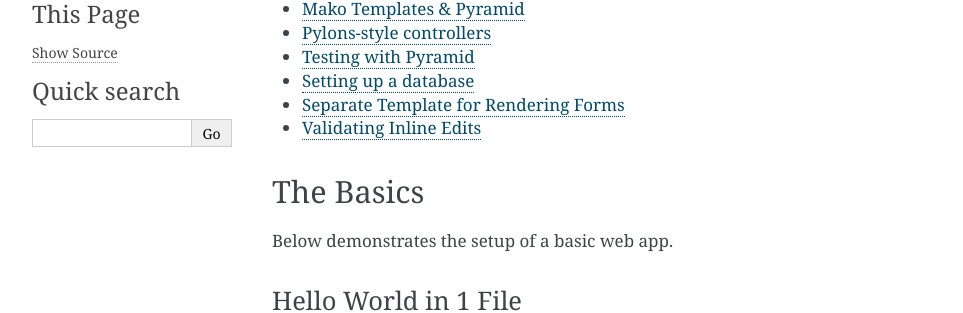
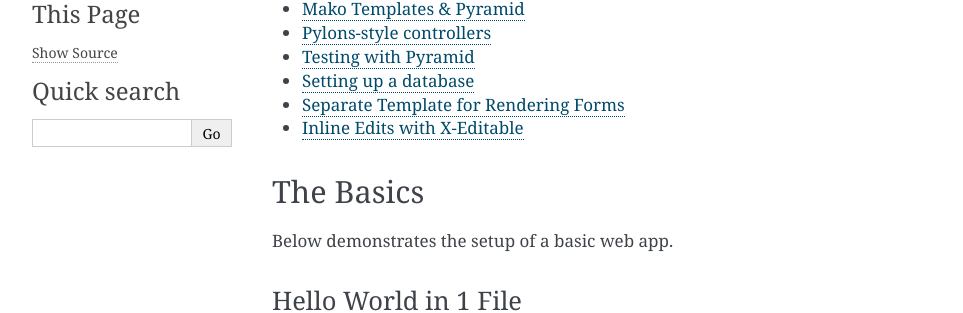
Before and after one commit to MaxwellGBrown/notebook, a Sphinx documentation site: the page built from docs/source/python_libraries/pyramid.rst, in a window 1280 px wide and 900 px high. Shown: the part 213-526 px from the top of the window, without its empty margins (148-1111 px from the left). Built offline with Sphinx 7.4.7, drawn with Linux system fonts in a browser that asks for light colours.

Commit message:
Changed the Inline Edit example label for Pyramid

```diff
--- a/docs/source/python_libraries/pyramid.rst
+++ b/docs/source/python_libraries/pyramid.rst
@@ -16,7 +16,7 @@
   examples/pyramid_unittests/pyramid_unittests
   examples/pyramid_database_setup/pyramid_database_setup
   examples/form_as_separate_template/form_as_separate_template
-  examples/validating_inline_edits/validating_inline_edits
+  Inline Edits with X-Editable <examples/validating_inline_edits/validating_inline_edits>
 
 ----------
 The Basics
```
